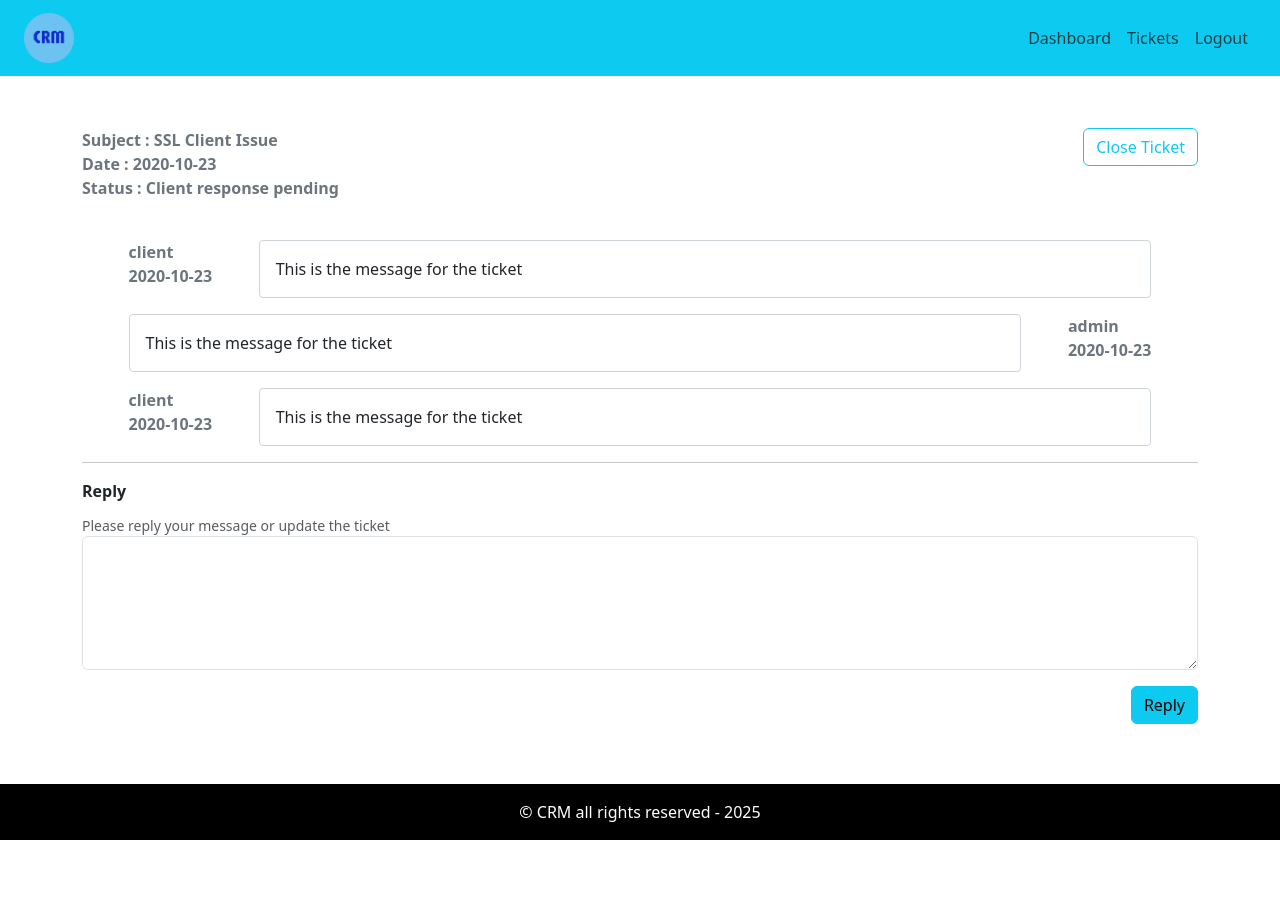
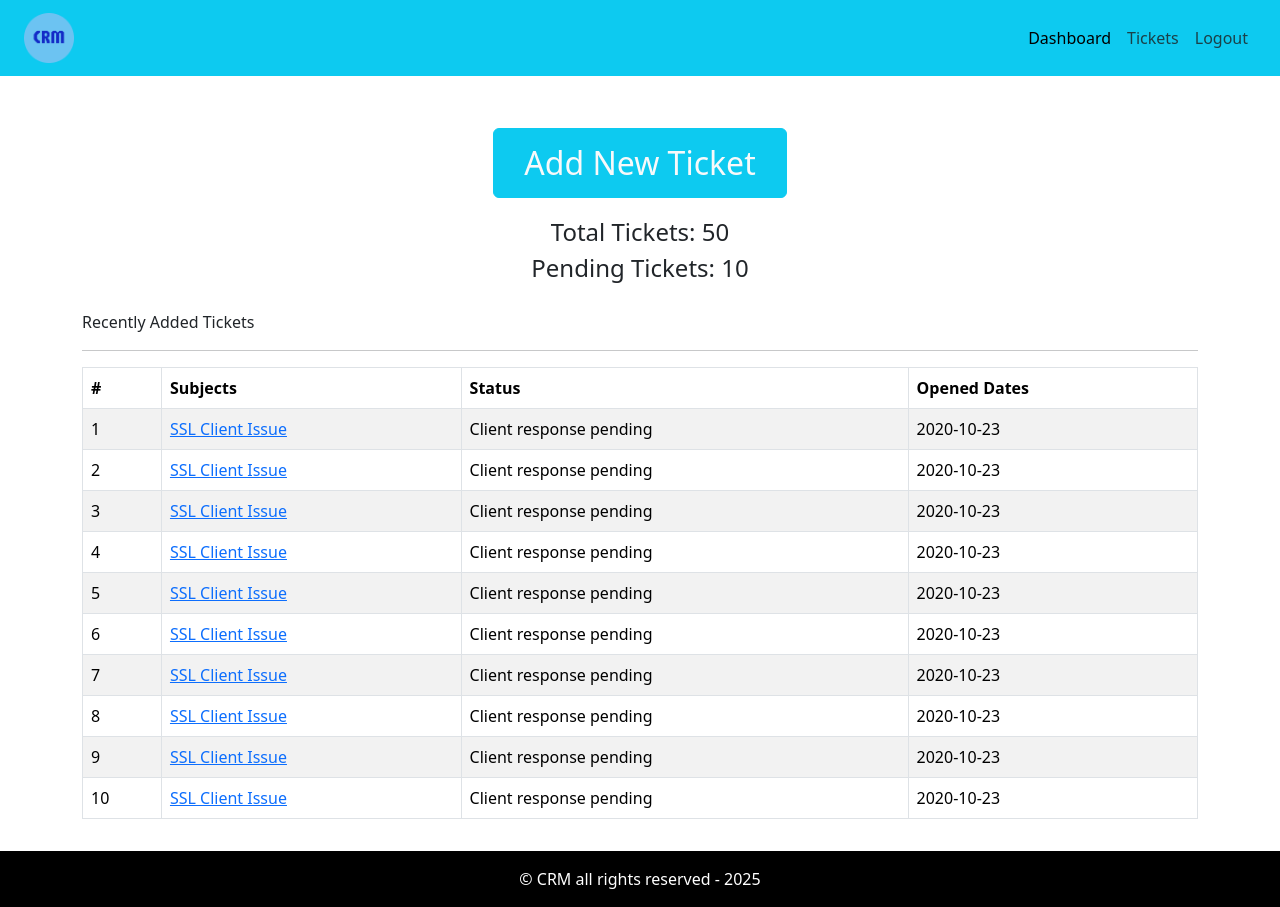
Before and after one commit to hemantsingh2004/crm-system, a React (Vite) app in the folder frontend/: page /dashboard in a window 1280 px wide. Before the commit the page ends 840 px from the top, so only its background shows below. Built offline with nearby package versions, Linux system fonts and the light colour scheme.

Commit message:
Router Added

```diff
--- a/frontend/package.json
+++ b/frontend/package.json
@@ -13,7 +13,8 @@
     "bootstrap": "^5.3.3",
     "react": "^18.3.1",
     "react-bootstrap": "^2.10.8",
-    "react-dom": "^18.3.1"
+    "react-dom": "^18.3.1",
+    "react-router-dom": "^7.1.5"
   },
   "devDependencies": {
     "@eslint/js": "^9.17.0",
--- a/frontend/src/App.css
+++ b/frontend/src/App.css
@@ -1,4 +1,4 @@
-.default-layout{
+.default-layout {
   display: grid;
   grid-template-rows: 80px auto 3.5rem;
   grid-template-areas: "header" "main" "footer";
@@ -6,14 +6,18 @@
 
 header {
   grid-area: header;
+  z-index: 1;
+  a {
+    color: rgba(30, 30, 30, 0.8) !important;
+
+    &:hover {
+      color: rgba(0, 0, 0, 1) !important;
     }
 
-header a{
-    color: rgba(30, 30, 30, 0.8) !important;
+    &.active {
+      color: rgba(0, 0, 0, 1) !important;
     }
-
-header a:hover{
-    color: rgba(0, 0, 0, 1) !important;
+  }
 }
 
 main {
--- a/frontend/src/App.jsx
+++ b/frontend/src/App.jsx
@@ -1,3 +1,4 @@
+import { Routes, Route, Navigate } from "react-router-dom";
 import { DefaultLayout } from "./layout/DefaultLayout";
 import { Dashboard } from "./pages/dashboard/Dashboard.page";
 import { Entry } from "./pages/entry/Entry.page";
@@ -6,17 +7,32 @@ import { TicketLists } from "./pages/ticket-listing/TicketLists.page";
 import { Ticket } from "./pages/ticket/Ticket.page";
 import "./App.css";
 function App() {
-  return(
+  const isAuth = true;
+  return (
     <div className="App">
-      {/* <Entry/> */}
-      <DefaultLayout>
-        {/* <Dashboard/> */}
-        {/* <AddTicket /> */}
-        {/* <TicketLists/> */}
-        <Ticket/>
-      </DefaultLayout>
+      <Routes>
+        <Route element={<DefaultLayout />}>
+          <Route
+            path="/dashboard"
+            element={isAuth ? <Dashboard /> : <Navigate to="/" />}
+          />
+          <Route
+            path="/add-ticket"
+            element={isAuth ? <AddTicket /> : <Navigate to="/" />}
+          />
+          <Route
+            path="/tickets"
+            element={isAuth ? <TicketLists /> : <Navigate to="/" />}
+          />
+          <Route
+            path="/ticket/:tId"
+            element={isAuth ? <Ticket /> : <Navigate to="/" />}
+          />
+        </Route>
+        <Route path="/" element={<Entry />} />
+      </Routes>
     </div>
-  )
+  );
 }
 
-export default App
+export default App;
--- a/frontend/src/components/login/Login.comp.jsx
+++ b/frontend/src/components/login/Login.comp.jsx
@@ -28,7 +28,7 @@ export const Login = ({
               />
             </Form.Group>
 
-            <Form.Group className="mb-4" controlId="formBasicEmail">
+            <Form.Group className="mb-4" controlId="formBasicPass">
               <Form.Label>Password</Form.Label>
               <Form.Control
                 type="password"
--- a/frontend/src/components/ticket-table/TicketTable.comp.jsx
+++ b/frontend/src/components/ticket-table/TicketTable.comp.jsx
@@ -1,10 +1,11 @@
 import React from "react";
 import { Table } from "react-bootstrap";
+import { Link } from "react-router-dom";
 export const TicketTable = ({ tickets }) => {
   return (
     <Table striped bordered hover>
       <thead>
-        <tr>
+        <tr key="header">
           <th>#</th>
           <th>Subjects</th>
           <th>Status</th>
@@ -13,17 +14,22 @@ export const TicketTable = ({ tickets }) => {
       </thead>
       <tbody>
         {tickets.length ? (
-          tickets.map((row) => (
-            <tr key={row.id}>
+          tickets.map((row, index) => (
+            <tr key={index}>
               <td>{row.id}</td>
-              <td>{row.subject}</td>
+              <td>
+                <Link to={`/ticket/${row.id}`}>{row.subject}</Link>
+              </td>
               <td>{row.status}</td>
               <td>{row.addedAt}</td>
             </tr>
           ))
         ) : (
           <tr>
-            <td colSpan={4} className="text-center">No Tickets To Show</td></tr>
+            <td colSpan={4} className="text-center">
+              No Tickets To Show
+            </td>
+          </tr>
         )}
       </tbody>
     </Table>
--- a/frontend/src/layout/DefaultLayout.jsx
+++ b/frontend/src/layout/DefaultLayout.jsx
@@ -1,4 +1,5 @@
 import React from 'react'
+import { Outlet } from 'react-router-dom'
 import { Header } from './partials/Header.comp'
 import { Footer } from './partials/Footer.comp'
 
@@ -9,7 +10,7 @@ export const DefaultLayout = ({children}) => {
         <Header/>
       </header>
       <main className="main">
-        {children}
+        <Outlet/>
       </main>
       <footer className="footer">
         <Footer/>
--- a/frontend/src/layout/partials/Header.comp.jsx
+++ b/frontend/src/layout/partials/Header.comp.jsx
@@ -1,21 +1,48 @@
-import React from 'react'
-import {Navbar, Nav} from 'react-bootstrap'
-import logo from '../../assets/img/logo.png'
+import React, { useState } from "react";
+import { Navbar, Nav } from "react-bootstrap";
+import { NavLink, useNavigate } from "react-router-dom";
+import logo from "../../assets/img/logo.png";
 
 export const Header = () => {
+  const [expanded, setExpanded] = useState(false);
+  const navigate = useNavigate();
+
+  const logMeOut = () => {
+    localStorage.clear();
+    navigate("/");
+  };
+
+  const handleNavLinkClick = () => {
+    setExpanded(false); // Collapse the navbar
+  };
+
   return (
-    <Navbar collapseOnSelect variant='dark' bg='info' expand='md' className='px-4'>
-        <Navbar.Brand>
-            <img src={logo} alt="logo" width="50px"/>
-        </Navbar.Brand>
-        <Navbar.Toggle aria-controls='basic-navbar-nav' />
-        <Navbar.Collapse id='basic-navbar-nav'>
-            <Nav className='ms-auto text-dark'>
-                <Nav.Link href="/dashboard">Dashboard</Nav.Link>
-                <Nav.Link href="/tickets">Tickets</Nav.Link>
-                <Nav.Link href="/logout">Logout</Nav.Link>
-            </Nav>
-        </Navbar.Collapse>
+    <Navbar
+      collapseOnSelect
+      expanded={expanded}
+      variant="dark"
+      bg="info"
+      expand="md"
+      className="px-4"
+    >
+      <Navbar.Brand>
+        <img src={logo} alt="logo" width="50px" />
+      </Navbar.Brand>
+      <Navbar.Toggle
+        aria-controls="basic-navbar-nav"
+        onClick={() => setExpanded(expanded ? false : "expanded")} // Toggle the navbar
+      />
+      <Navbar.Collapse id="basic-navbar-nav">
+        <Nav className="ms-auto text-dark">
+          <Nav.Link as={NavLink} to="/dashboard" onClick={handleNavLinkClick}>
+            Dashboard
+          </Nav.Link>
+          <Nav.Link as={NavLink} to="/tickets" onClick={handleNavLinkClick}>
+            Tickets
+          </Nav.Link>
+          <Nav.Link onClick={logMeOut}>Logout</Nav.Link>
+        </Nav>
+      </Navbar.Collapse>
     </Navbar>
-  )
-}
+  );
+};
--- a/frontend/src/main.jsx
+++ b/frontend/src/main.jsx
@@ -1,10 +1,14 @@
-import { StrictMode } from 'react'
-import { createRoot } from 'react-dom/client'
-import App from './App.jsx'
+import { StrictMode } from "react";
+import { createRoot } from "react-dom/client";
+import { BrowserRouter } from "react-router-dom";
+import App from "./App.jsx";
 import "bootstrap/dist/css/bootstrap.min.css";
+import "bootstrap/dist/js/bootstrap.bundle.min.js";
 
-createRoot(document.getElementById('root')).render(
+createRoot(document.getElementById("root")).render(
   <StrictMode>
-    <App />
-  </StrictMode>,
-)
+    <BrowserRouter>
+      <App />
+    </BrowserRouter>
+  </StrictMode>
+);
--- a/frontend/src/pages/dashboard/Dashboard.page.jsx
+++ b/frontend/src/pages/dashboard/Dashboard.page.jsx
@@ -1,35 +1,42 @@
-import React from 'react'
-import {Container, Row, Col, Button} from 'react-bootstrap'
-import { TicketTable } from '../../components/ticket-table/TicketTable.comp.jsx'
-import tickets from '../../assets/data/dummy-tickets.json'
+import React from "react";
+import { Container, Row, Col, Button } from "react-bootstrap";
+import { Link } from "react-router-dom";
+import { TicketTable } from "../../components/ticket-table/TicketTable.comp.jsx";
+import tickets from "../../assets/data/dummy-tickets.json";
 
 export const Dashboard = () => {
   return (
     <Container>
       <Row>
         <Col className="text-center mt-5 mb-2">
-          <Button variant="info" style={{'fontSize':'2rem', 'padding': '10px 30px'}} className='text-light'>Add New Ticket</Button>
+          <Button
+            as={Link}
+            to="/add-ticket"
+            variant="info"
+            style={{ fontSize: "2rem", padding: "10px 30px" }}
+            className="text-light"
+          >
+            Add New Ticket
+          </Button>
         </Col>
       </Row>
       <Row>
-        <Col className='text-center mt-2 mb-3 fs-4'>
+        <Col className="text-center mt-2 mb-3 fs-4">
           <div>Total Tickets: 50</div>
           <div>Pending Tickets: 10</div>
         </Col>
       </Row>
       <Row>
-        <Col className='mt-2 w-100'>
-          Recently Added Tickets
-        </Col>
+        <Col className="mt-2 w-100">Recently Added Tickets</Col>
       </Row>
       <hr />
-      <Row>
+      <Row className="mt-1 mb-3">
         <Col>
-          <div className='recent-ticket'>
-            <TicketTable tickets={tickets}/>
+          <div className="recent-ticket">
+            <TicketTable tickets={tickets.slice(0, 10)} />
           </div>
         </Col>
       </Row>
     </Container>
-  )
-}
+  );
+};
--- a/frontend/src/pages/ticket-listing/TicketLists.page.jsx
+++ b/frontend/src/pages/ticket-listing/TicketLists.page.jsx
@@ -1,5 +1,6 @@
 import React, { useEffect, useState } from "react";
 import { Container, Row, Col, Button } from "react-bootstrap";
+import { Link } from "react-router-dom";
 import { SearchForm } from "../../components/search-form/SearchForm.comp";
 import { TicketTable } from "../../components/ticket-table/TicketTable.comp";
 import DummyTickets from "../../assets/data/dummy-tickets.json";
@@ -25,7 +26,9 @@ export const TicketLists = () => {
     <Container className="mt-5">
       <Row>
         <Col>
-          <Button variant="info">Add New Ticket</Button>
+          <Button as={Link} to="/add-ticket" variant="info">
+            Add New Ticket
+          </Button>
         </Col>
         <Col className="text-end">
           <SearchForm handleOnChange={handleOnChange} str={str} />
--- a/frontend/src/pages/ticket/Ticket.page.jsx
+++ b/frontend/src/pages/ticket/Ticket.page.jsx
@@ -1,12 +1,19 @@
-import React, { useState } from "react";
+import React, { useState, useEffect } from "react";
 import { Container, Row, Col, Button } from "react-bootstrap";
+import { useParams } from "react-router-dom";
 import { MessageHistory } from "../../components/message-history/MessageHistory.comp";
 import tickets from "../../assets/data/dummy-tickets.json";
 import { UpdateTicket } from "../../components/update-ticket/UpdateTicket.comp";
 
-const ticket = tickets[0];
+// const ticket = tickets[0];
 export const Ticket = () => {
+  const { tId } = useParams();
   const [reply, setReply] = useState("");
+  const [ticket, setTicket] = useState({});
+  useEffect(() => {
+    const foundticket = tickets.find((t) => t.id === parseInt(tId));
+    setTicket(foundticket);
+  }, [tId]);
 
   const handleOnChange = (e) => setReply(e.target.value);
 
@@ -26,9 +33,7 @@ export const Ticket = () => {
         </Col>
       </Row>
       <Row className="mt-4">
-        <Col>
-          <MessageHistory msg={ticket.history} />
-        </Col>
+        <Col>{ticket.history && <MessageHistory msg={ticket.history} />}</Col>
       </Row>
       <hr />
       <Row>
```
Also changed, not shown: 1 other file (tests, documents, lock files or other folders). Lines whose indentation alone changed are shown as unchanged.
